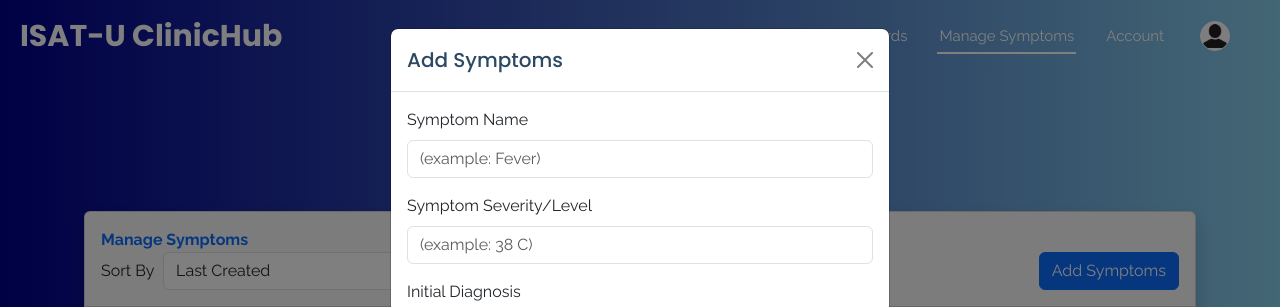
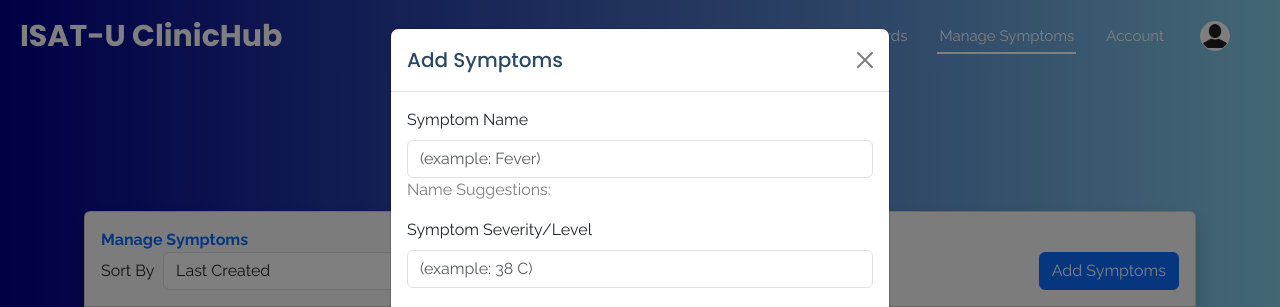
Before and after one commit to greenshe11/ClinicAppointmentv2, a Flask app: template templates/staff/staffsymptoms.html in a window 1280 px wide, after a click on "Add Symptoms". Shown: the top 307 px of the page. Run offline with Flask 2, Linux system fonts and the light colour scheme; the template is opened without the code that fills it, so the values that code supplies are empty; some libraries are stand-ins or nearby versions.

Commit message:
add name suggestions

```diff
--- a/templates/staff/staffsymptoms.html
+++ b/templates/staff/staffsymptoms.html
@@ -143,6 +143,13 @@
             <div class="mb-3">
               <label for="SymptomsRef_Name" class="form-label">Symptom Name</label>
               <input type="text" placeholder="(example: Fever)" class="form-control" id="SymptomsRef_Name" required>
+              <div style="align-items:center">
+                <span style="color: gray">Name Suggestions:</span>
+                <div id="manage-symptoms-suggestions">
+
+                </div>
+
+              </div>
             </div>
             <div class="mb-3">
               <label for="SymptomsRef_Level" class="form-label">Symptom Severity/Level</label>
@@ -275,8 +282,50 @@
 
     const pageSize = 50;  // Change this to the number of items per page
     let currentPage = 1;
+    let allUniqueSymptomNames = []
 
-    function sortSymptomData(symptomData, key = "SymptomRef_Name") {
+    window.useSuggestedSymptomAsName=(name)=>{
+
+        // Get the input element by its ID
+        const inputElement = document.getElementById('SymptomsRef_Name');
+
+        // Set the text inside the input
+        inputElement.value = name
+    }
+
+    async function getAllUniqueSymptomNames(){
+        const response = await fetch("/api/symptomsref");
+        if (!response.ok) {
+            throw new Error("Network response was not ok");
+        }
+
+        let data = await response.json();
+        const names = []
+        for (let index in data){
+            names.push(data[index].SymptomsRef_Name)
+        }
+        const uniqueNames = [...new Set(names)]
+        allUniqueSymptomNames = uniqueNames
+        return null
+    }
+
+    // this will rename fever into Fever (or ' fever ' into 'Fever') if Fever exists on current symptom names
+    function autoAdjustNaming(symptomsData, name){
+        const normalizedName = name.replace(" ", "").toLowerCase()
+        let finalName = ""
+        for (let index in symptomsData){
+            const targetData = symptomsData[index]
+            const targetName = targetData["SymptomsRef_Name"]
+            const normalizedTargetName = targetName.replace(" ","").toLowerCase()
+            if (normalizedName==normalizedTargetName){
+                finalName = targetName
+                break
+            }
+        }
+        return finalName
+    }
+
+    function sortSymptomData(symptomData, key) {
         if (!symptomData || symptomData.length === 0) {
           return [];
         }
@@ -395,6 +444,32 @@
             }
         }
 
+    document.getElementById('SymptomsRef_Name').addEventListener('input', (event)=>{
+        const value = event.target.value
+        event.preventDefault()
+        const countMaxSuggestions = 5
+        const suggestions = []
+        //console.log(value)
+        //console.log(allUniqueSymptomNames)
+        const elementLocation = document.getElementById("manage-symptoms-suggestions")
+        const addButton = (name) => (`<button onclick="useSuggestedSymptomAsName('${name}')" type="button" class="btn" style="background-color: rgb(240,240,240);margin: 5px; " >${name}</button>`)
+        for (let index in allUniqueSymptomNames){
+            if (allUniqueSymptomNames[index].toLowerCase().replace(" ","").startsWith(value.toLowerCase().replace(" ", ""))){
+                if (suggestions.length < countMaxSuggestions){
+                    suggestions.push(allUniqueSymptomNames[index])
+                }else{
+                    break
+                }
+            }
+        }
+
+        let newElement = ""
+        for (let index in suggestions){
+            newElement += addButton(suggestions[index])
+        }
+        elementLocation.innerHTML = newElement
+    })
+
     document.getElementById('manage-symptoms-sortby').addEventListener('change', ()=>{
         getSymptomsRef()
         currentPage = 1 // reset page number
@@ -402,7 +477,12 @@
          // Add event listener for the form submission
     document.getElementById('addSymptomsForm').addEventListener('submit', async function(e) {
         e.preventDefault(); // Prevent the default form submission
+        const response = await fetch("/api/symptomsref");
+        if (!response.ok) {
+            throw new Error("Network response was not ok");
+        }
 
+        let data = await response.json();
         // Get the form field values
         const SymptomsRef_Name = document.getElementById('SymptomsRef_Name').value;
         const SymptomsRef_Level = document.getElementById('SymptomsRef_Level').value;
@@ -411,7 +491,7 @@
 
         // Create an object with the data to send to the backend
         const symptomsData = {
-            SymptomsRef_Name,
+            SymptomsRef_Name: autoAdjustNaming(data, SymptomsRef_Name),
             SymptomsRef_Level,
             SymptomsRef_Recommendation,
             SymptomsRef_IsMild
@@ -437,7 +517,7 @@
             console.error('Error:', error);
             alert('An error occurred while adding symptoms.');
         }
-
+        getAllUniqueSymptomNames()
     });
 
     // show pending count notif
@@ -463,6 +543,7 @@
 
     getSymptomsRef();
     getPendingCount();
+    getAllUniqueSymptomNames();
 
 </script>
 
```
